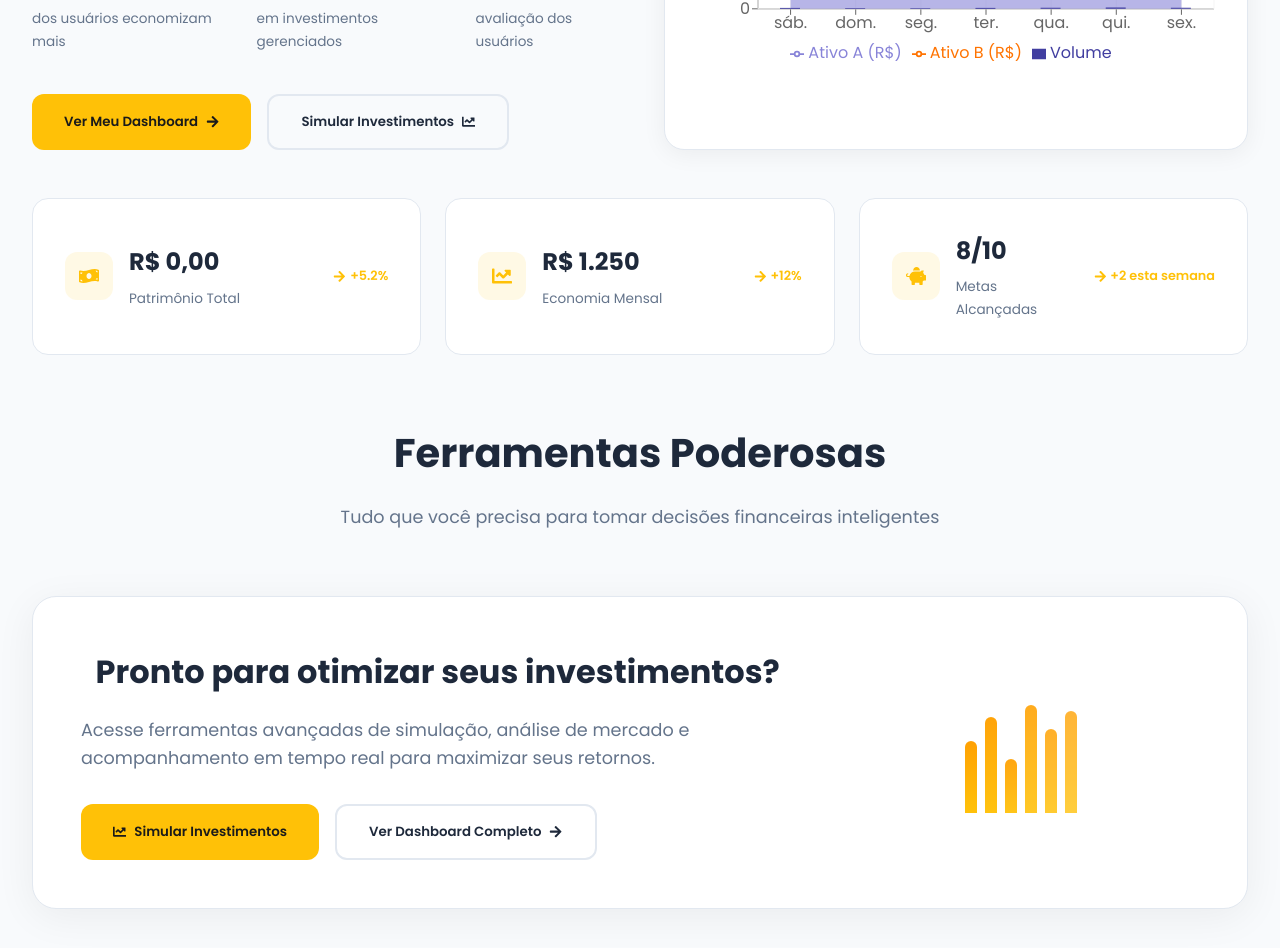
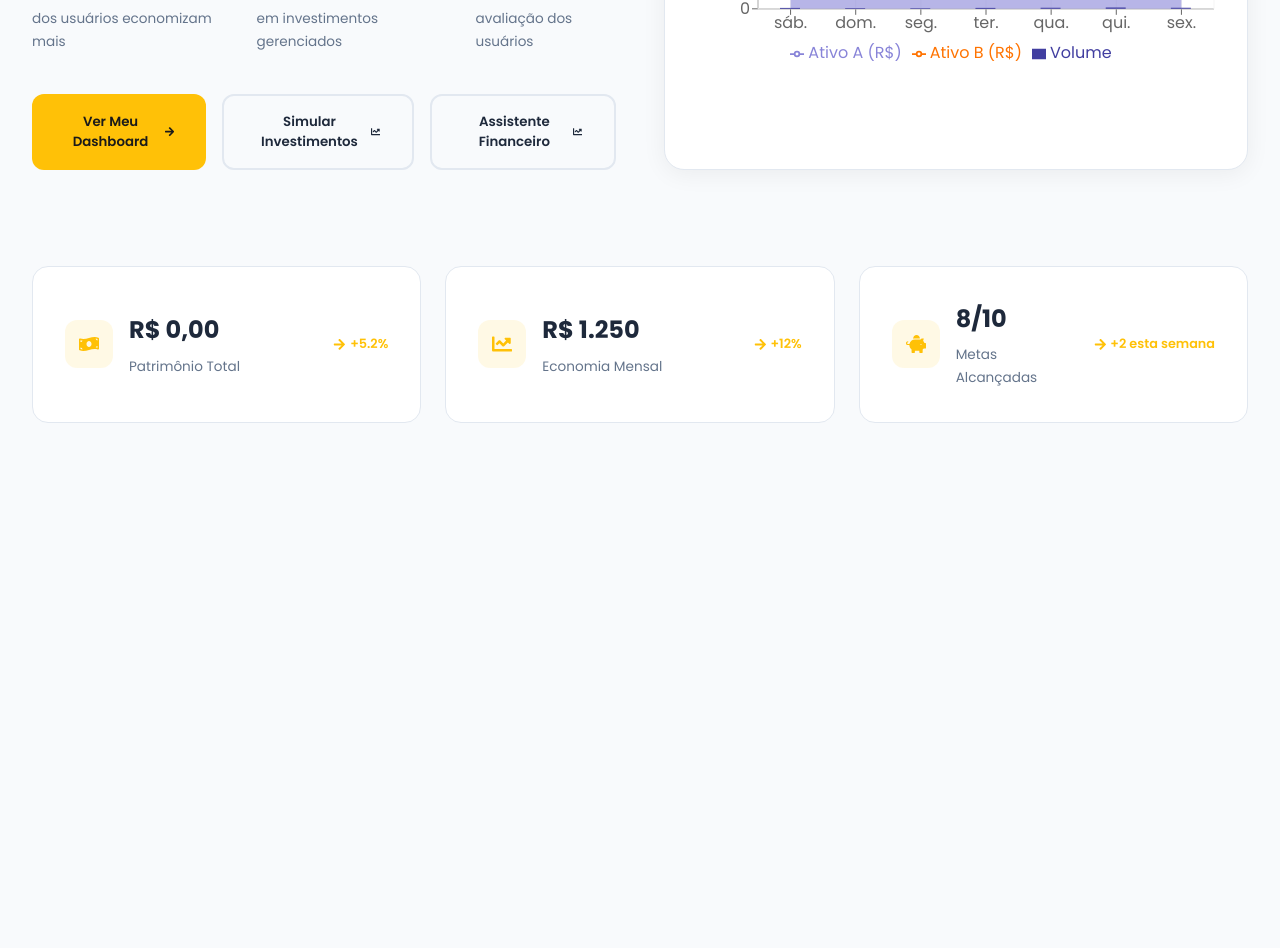
Before and after one commit to AndreOliveira509/InvestWise, a React (Vite) app: page /home in a window 1280 px wide. Shown: the part 480-1428 px from the top of the page. After the commit the page ends 951 px from the top, so only its background shows below. Built offline with nearby package versions, Linux system fonts and the light colour scheme; sample sign-in values are in the browser's storage.

Commit message:
fix(home): Estilizaçao

```diff
--- a/src/pages/Home/Home.jsx
+++ b/src/pages/Home/Home.jsx
@@ -58,20 +58,7 @@ export default function Home() {
   };
 
   // APENAS DASHBOARD E SIMULAÇÃO DE INVESTIMENTOS
-  const features = [
-    {
-      icon: <FaChartLine />,
-      title: "Dashboard Inteligente",
-      description: "Visualize toda sua situação financeira com gráficos interativos e métricas em tempo real",
-      action: () => navigate('/dashboard')
-    },
-    {
-      icon: <FaMoneyBillWave />,
-      title: "Simulação de Investimentos",
-      description: "Projete seu crescimento financeiro com diferentes cenários de investimento",
-      action: () => navigate('/simulation')
-    }
-  ];
+
 
   const handleGoToDashboard = () => {
     navigate('/dashboard');
@@ -80,6 +67,10 @@ export default function Home() {
   const handleGoToSimulation = () => {
     navigate('/simulation');
   };
+
+  const handleGoToAIQuestions = () => {
+    navigate('/aiquestions');
+  }
 
   const CustomTooltip = ({ active, payload, label }) => {
     if (active && payload && payload.length) {
@@ -153,6 +144,13 @@ export default function Home() {
                   onClick={handleGoToSimulation}
                 >
                   <span>Simular Investimentos</span>
+                  <FaChartLine />
+                </button>
+                  <button
+                  className={styles.secondaryButton}
+                  onClick={handleGoToAIQuestions}
+                >
+                  <span>Assistente Financeiro</span>
                   <FaChartLine />
                 </button>
               </div>
@@ -232,59 +230,6 @@ export default function Home() {
           </div>
         </section>
 
-        {/* FEATURES SECTION - APENAS 2 CARDS */}
-        <section className={styles.features}>
-          <div className={styles.container}>
-            <div className={styles.sectionHeader}>
-              <h2 className={styles.sectionTitle}>Ferramentas Poderosas</h2>
-              <p className={styles.sectionSubtitle}>
-                Tudo que você precisa para tomar decisões financeiras inteligentes
-              </p>
-            </div>
-
-          </div>
-        </section>
-
-        {/* CTA SECTION */}
-        <section className={styles.ctaSection}>
-          <div className={styles.container}>
-            <div className={styles.ctaCard}>
-              <div className={styles.ctaContent}>
-                <h2>Pronto para otimizar seus investimentos?</h2>
-                <p>
-                  Acesse ferramentas avançadas de simulação, análise de mercado e
-                  acompanhamento em tempo real para maximizar seus retornos.
-                </p>
-                <div className={styles.ctaActions}>
-                  <button
-                    className={styles.ctaPrimary}
-                    onClick={handleGoToSimulation}
-                  >
-                    <FaChartLine />
-                    <span>Simular Investimentos</span>
-                  </button>
-                  <button
-                    className={styles.ctaSecondary}
-                    onClick={handleGoToDashboard}
-                  >
-                    <span>Ver Dashboard Completo</span>
-                    <FaArrowRight />
-                  </button>
-                </div>
-              </div>
-              <div className={styles.ctaVisual}>
-                <div className={styles.visualGraph}>
-                  <div className={styles.graphLine} style={{height: '60%'}}></div>
-                  <div className={styles.graphLine} style={{height: '80%'}}></div>
-                  <div className={styles.graphLine} style={{height: '45%'}}></div>
-                  <div className={styles.graphLine} style={{height: '90%'}}></div>
-                  <div className={styles.graphLine} style={{height: '70%'}}></div>
-                  <div className={styles.graphLine} style={{height: '85%'}}></div>
-                </div>
-              </div>
-            </div>
-          </div>
-        </section>
       </div>
     </div>
   );
--- a/src/pages/Home/Home.module.css
+++ b/src/pages/Home/Home.module.css
@@ -28,12 +28,22 @@
   font-family: 'Poppins', sans-serif;
   color: var(--text-primary);
   transition: all 0.3s ease;
+
+  /* NOVO: Transforma .home em um container flex */
+  display: flex;
+  flex-direction: column;
 }
 
 .mainContent {
   max-width: 1800px;
   margin: 0 auto;
   padding: 0 2rem;
+
+  /* NOVO: Faz o .mainContent crescer e centralizar seu conteúdo */
+  display: flex;
+  flex-direction: column;
+  flex-grow: 1; /* Faz o container crescer para preencher o .home */
+  justify-content: center; /* Centraliza o conteúdo (hero + metrics) verticalmente */
 }
 
 /* LOADING */
@@ -61,7 +71,7 @@
 
 /* HERO SECTION */
 .hero {
-  margin: 2rem 0 3rem 0;
+  margin: 2rem 0 3rem 0; /* Margens existentes definem o espaço ENTRE hero e metrics */
 }
 
 .heroContent {
@@ -205,7 +215,7 @@
 
 /* QUICK METRICS */
 .quickMetrics {
-  margin: 3rem 0;
+  margin: 3rem 0; /* Margem superior de 3rem + margem inferior do hero (3rem) = 6rem de espaço */
 }
 
 .metricsGrid {
@@ -272,210 +282,6 @@
   color: var(--accent-color);
 }
 
-/* FEATURES - APENAS 2 CARDS */
-.features {
-  margin: 4rem 0;
-}
-
-.container {
-  max-width: 1800px;
-  margin: 0 auto;
-}
-
-.sectionHeader {
-  text-align: center;
-  margin-bottom: 3rem;
-}
-
-.sectionTitle {
-  font-size: 2.5rem;
-  font-weight: 700;
-  margin-bottom: 1rem;
-  color: var(--text-primary);
-}
-
-.sectionSubtitle {
-  font-size: 1.1rem;
-  color: var(--text-secondary);
-  max-width: 600px;
-  margin: 0 auto;
-}
-
-.featuresGrid {
-  display: grid;
-  grid-template-columns: repeat(2, 1fr);
-  gap: 2rem;
-  max-width: 100vw;
-  margin: 0 auto;
-}
-
-.featureCard {
-  background: var(--bg-card);
-  padding: 2rem;
-  border-radius: 20px;
-  border: 1px solid var(--border-color);
-  transition: all 0.3s ease;
-  text-align: center;
-}
-
-.featureCard:hover {
-  transform: translateY(-8px);
-  box-shadow: 0 12px 40px var(--shadow-color);
-  border-color: var(--accent-color);
-}
-
-.featureIconWrapper {
-  margin-bottom: 1.5rem;
-}
-
-.featureIcon {
-  width: 64px;
-  height: 64px;
-  border-radius: 16px;
-  background: linear-gradient(135deg, var(--accent-color) 0%, var(--accent-hover) 100%);
-  color: #1a1a1a;
-  display: flex;
-  align-items: center;
-  justify-content: center;
-  font-size: 1.5rem;
-  margin: 0 auto;
-}
-
-.featureTitle {
-  font-size: 1.25rem;
-  font-weight: 600;
-  margin-bottom: 1rem;
-  color: var(--text-primary);
-}
-
-.featureDescription {
-  color: var(--text-secondary);
-  line-height: 1.6;
-  margin-bottom: 1.5rem;
-}
-
-.featureButton {
-  background: transparent;
-  border: 1px solid var(--border-color);
-  color: var(--text-primary);
-  padding: 0.75rem 1.5rem;
-  border-radius: 10px;
-  cursor: pointer;
-  transition: all 0.3s ease;
-  display: flex;
-  align-items: center;
-  gap: 0.5rem;
-  margin: 0 auto;
-  font-family: 'Poppins', sans-serif;
-}
-
-.featureButton:hover {
-  border-color: var(--accent-color);
-  color: var(--accent-color);
-}
-
-/* CTA SECTION */
-.ctaSection {
-  margin: 4rem 0;
-}
-
-.ctaCard {
-  background: var(--bg-card);
-  border-radius: 24px;
-  padding: 3rem;
-  border: 1px solid var(--border-color);
-  box-shadow: 0 8px 40px var(--shadow-color);
-  display: grid;
-  grid-template-columns: 2fr 1fr;
-  gap: 3rem;
-  align-items: center;
-}
-
-.ctaContent h2 {
-  font-size: 2rem;
-  font-weight: 700;
-  margin-bottom: 1rem;
-  color: var(--text-primary);
-}
-
-.ctaContent p {
-  font-size: 1.1rem;
-  color: var(--text-secondary);
-  line-height: 1.6;
-  margin-bottom: 2rem;
-}
-
-.ctaActions {
-  display: flex;
-  gap: 1rem;
-}
-
-.ctaPrimary, .ctaSecondary {
-  padding: 1rem 2rem;
-  border-radius: 12px;
-  font-weight: 600;
-  cursor: pointer;
-  transition: all 0.3s ease;
-  display: flex;
-  align-items: center;
-  gap: 0.5rem;
-  font-family: 'Poppins', sans-serif;
-}
-
-.ctaPrimary {
-  background: var(--accent-color);
-  color: #1a1a1a;
-  border: none;
-}
-
-.ctaPrimary:hover {
-  background: var(--accent-hover);
-  transform: translateY(-2px);
-  box-shadow: 0 6px 20px rgba(255, 193, 7, 0.3);
-}
-
-.ctaSecondary {
-  background: transparent;
-  border: 2px solid var(--border-color);
-  color: var(--text-primary);
-}
-
-.ctaSecondary:hover {
-  border-color: var(--accent-color);
-  color: var(--accent-color);
-  transform: translateY(-2px);
-}
-
-.ctaVisual {
-  display: flex;
-  align-items: center;
-  justify-content: center;
-}
-
-.visualGraph {
-  display: flex;
-  align-items: end;
-  gap: 0.5rem;
-  height: 120px;
-}
-
-.graphLine {
-  width: 12px;
-  background: linear-gradient(to top, var(--accent-color), var(--accent-hover));
-  border-radius: 6px 6px 0 0;
-  animation: pulse 2s ease-in-out infinite alternate;
-}
-
-.graphLine:nth-child(2) { animation-delay: 0.2s; }
-.graphLine:nth-child(3) { animation-delay: 0.4s; }
-.graphLine:nth-child(4) { animation-delay: 0.6s; }
-.graphLine:nth-child(5) { animation-delay: 0.8s; }
-.graphLine:nth-child(6) { animation-delay: 1s; }
-
-@keyframes pulse {
-  from { opacity: 0.7; }
-  to { opacity: 1; }
-}
 
 /* TOOLTIP */
 .tooltip {
@@ -504,21 +310,13 @@
     grid-template-columns: 1fr;
     gap: 2rem;
   }
-
-  .featuresGrid {
-    grid-template-columns: 1fr;
-    max-width: 100vw;
-  }
-
-  .ctaCard {
-    grid-template-columns: 1fr;
-    text-align: center;
-  }
 }
 
 @media (max-width: 768px) {
   .mainContent {
     padding: 0 1rem;
+    /* Alinha o conteúdo ao topo em telas pequenas, em vez de centralizar */
+    justify-content: flex-start;
   }
 
   .heroTitle {
@@ -537,26 +335,10 @@
   .metricsGrid {
     grid-template-columns: 1fr;
   }
-
-  .ctaActions {
-    flex-direction: column;
-  }
 }
 
 @media (max-width: 480px) {
   .heroTitle {
     font-size: 2rem;
   }
-
-  .sectionTitle {
-    font-size: 2rem;
-  }
-
-  .ctaCard {
-    padding: 2rem 1.5rem;
-  }
-
-  .featuresGrid {
-    grid-template-columns: 1fr;
-  }
 }
```
